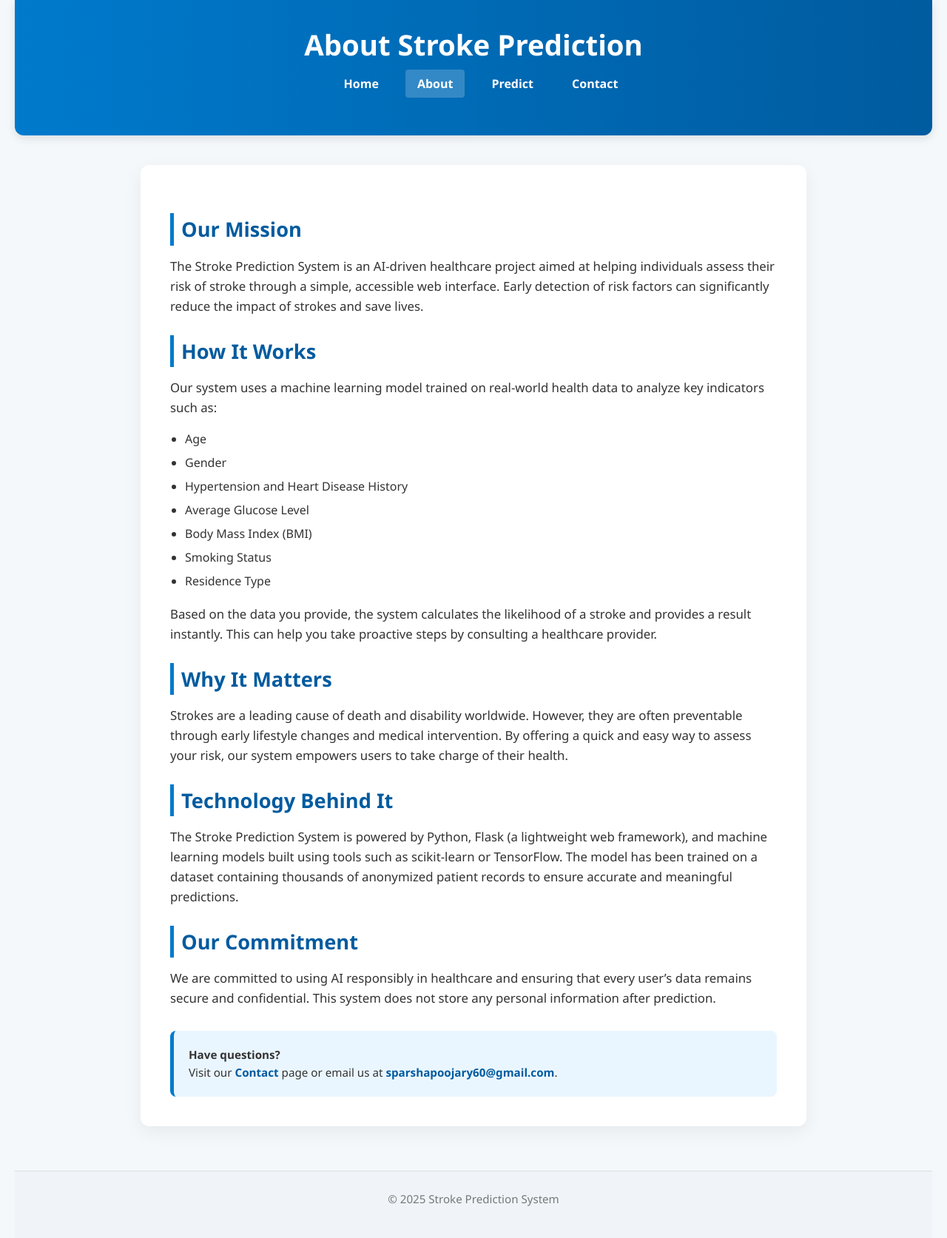
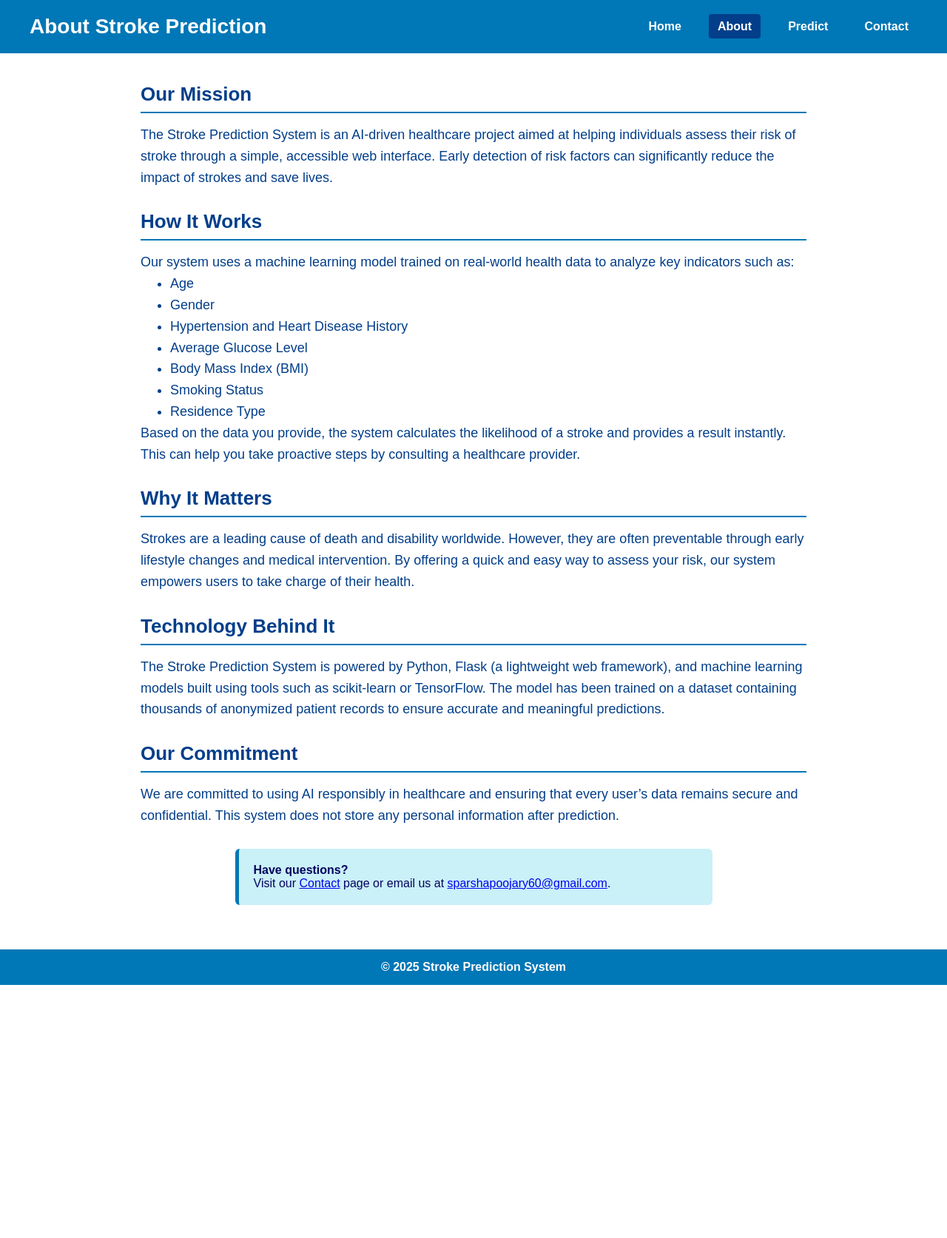
Before and after one commit to sparsha-lab/stroke-prediction, a Flask app: page /about in a window 1280 px wide. Shown: the whole page at 74% size. After the commit the page ends 1331 px from the top, so only its background shows below. Run offline with Flask 3, Linux system fonts and the light colour scheme; parts of the project's set-up code (start-up, migrations or seed data) failed here and were passed over.

Commit message:
Update style.css

```diff
--- a/static/style.css
+++ b/static/style.css
@@ -1,218 +1,175 @@
-/* RESET & BASE STYLES */
-* {
+/* Reset some basics */
+body, h1, h2, p, ul, li {
     margin: 0;
     padding: 0;
-    box-sizing: border-box;
+    font-family: Arial, sans-serif;
 }
 
-body {
-    font-family: 'Segoe UI', Tahoma, Geneva, Verdana, sans-serif;
-    background-color: #f4f8fb;
-    color: #333;
-    line-height: 1.6;
-    padding: 0 20px;
+/* Header styling */
+header {
+    background-color: #0077b6;
+    color: white;
+    padding: 20px 40px;
+    display: flex;
+    justify-content: space-between;
+    align-items: center;
 }
 
-/* HEADER */
-header {
-    background: linear-gradient(to right, #007acc, #005b9f);
-    color: white;
-    padding: 30px 0;
-    text-align: center;
-    border-radius: 0 0 12px 12px;
-    box-shadow: 0 4px 12px rgba(0, 0, 0, 0.1);
+/* Header title */
+header h1 {
+    font-size: 28px;
+    font-weight: bold;
 }
 
-header h1 {
-    font-size: 2.4em;
-    margin-bottom: 10px;
-}
-
-/* NAVIGATION */
+/* Navigation bar */
 nav ul {
     list-style: none;
     display: flex;
-    justify-content: center;
-    flex-wrap: wrap;
-    gap: 20px;
-    margin-top: 10px;
+    gap: 25px;
 }
 
+/* Nav links */
 nav ul li a {
-    color: #fff;
+    color: white;
     text-decoration: none;
     font-weight: 600;
-    padding: 8px 16px;
+    font-size: 16px;
+    padding: 8px 12px;
     border-radius: 4px;
     transition: background-color 0.3s ease;
 }
 
-nav ul li a:hover,
-nav ul li a.active {
-    background-color: rgba(255, 255, 255, 0.2);
+/* Active page highlight */
+nav ul li a.active,
+nav ul li a:hover {
+    background-color: #023e8a;
 }
 
-/* MAIN CONTENT CONTAINER */
-.main {
+/* Main content styling */
+section.main {
     max-width: 900px;
     margin: 40px auto;
-    background: white;
-    padding: 40px;
-    border-radius: 12px;
-    box-shadow: 0 8px 24px rgba(0, 0, 0, 0.06);
-    animation: fadeIn 0.5s ease;
+    padding: 0 20px;
+    color: #023e8a;
 }
 
-/* HEADINGS */
-h2 {
-    margin-top: 25px;
+/* About page specific styles */
+section.main h2 {
+    margin-top: 30px;
+    font-size: 26px;
+    border-bottom: 2px solid #0077b6;
+    padding-bottom: 8px;
     margin-bottom: 15px;
-    color: #005b9f;
-    font-size: 1.7em;
-    border-left: 5px solid #007acc;
-    padding-left: 10px;
 }
 
-/* PARAGRAPHS */
-p {
-    margin-bottom: 16px;
-    font-size: 1.05em;
+section.main p, section.main ul {
+    font-size: 18px;
+    line-height: 1.6;
 }
 
-/* LIST STYLING */
-ul {
-    padding-left: 20px;
-    margin-bottom: 20px;
+section.main ul {
+    list-style-type: disc;
+    margin-left: 40px;
 }
 
-ul li {
-    margin-bottom: 8px;
-    line-height: 1.5;
+/* Contact note box style (used on multiple pages) */
+.contact-note {
+    max-width: 600px;
+    margin: 30px auto 0;
+    background-color: #caf0f8;
+    border-left: 5px solid #0077b6;
+    padding: 20px;
+    border-radius: 6px;
+    font-size: 16px;
+    color: #03045e;
 }
 
-/* FORM STYLES */
+/* Footer style */
+footer {
+    text-align: center;
+    padding: 15px 0;
+    background-color: #0077b6;
+    color: white;
+    font-weight: 600;
+    margin-top: 60px;
+}
+
+/* Button and form uniform style (for predict & contact pages) */
 form {
-    display: flex;
-    flex-direction: column;
+    max-width: 600px;
+    margin: 20px auto;
+    background: white;
+    padding: 25px;
+    border-radius: 8px;
+    box-shadow: 0 0 12px rgba(0,0,0,0.1);
 }
 
 form label {
-    margin-top: 20px;
-    margin-bottom: 6px;
-    font-weight: bold;
-    color: #333;
+    display: block;
+    margin-top: 15px;
+    font-weight: 600;
+    color: #0077b6;
 }
 
-form input,
+form input[type="text"],
+form input[type="number"],
+form input[type="email"],
+form input[type="tel"],
 form select,
 form textarea {
-    padding: 10px;
-    font-size: 1em;
+    width: 100%;
+    padding: 10px 12px;
+    margin-top: 5px;
     border: 1px solid #ccc;
-    border-radius: 6px;
-    transition: border-color 0.3s, box-shadow 0.3s;
+    border-radius: 5px;
+    font-size: 16px;
+    box-sizing: border-box;
+    transition: border-color 0.3s ease;
 }
 
-form input:focus,
+form input[type="text"]:focus,
+form input[type="number"]:focus,
+form input[type="email"]:focus,
+form input[type="tel"]:focus,
 form select:focus,
 form textarea:focus {
-    border-color: #007acc;
-    box-shadow: 0 0 5px rgba(0, 122, 204, 0.2);
+    border-color: #0077b6;
     outline: none;
 }
 
-form textarea {
-    resize: vertical;
-}
-
-form button {
+form button[type="submit"] {
     margin-top: 25px;
-    background-color: #007acc;
-    color: #fff;
-    padding: 12px 20px;
+    background-color: #0077b6;
+    color: white;
     border: none;
+    padding: 12px 28px;
+    font-size: 18px;
     border-radius: 6px;
-    font-size: 1em;
-    font-weight: bold;
     cursor: pointer;
     transition: background-color 0.3s ease;
 }
 
-form button:hover {
-    background-color: #005b9f;
+form button[type="submit"]:hover {
+    background-color: #023e8a;
 }
 
-/* INFO NOTE BOX */
-.contact-note {
-    margin-top: 30px;
-    background-color: #eaf6ff;
-    border-left: 5px solid #007acc;
-    padding: 20px;
-    border-radius: 8px;
-    font-size: 0.95em;
+/* Align nav to right on index & about pages */
+header nav {
+    margin-left: auto;
 }
 
-.contact-note a {
-    color: #005b9f;
-    font-weight: bold;
-    text-decoration: none;
-}
-
-.contact-note a:hover {
-    text-decoration: underline;
-}
-
-/* FOOTER */
-footer {
-    text-align: center;
-    margin-top: 60px;
-    padding: 25px 0;
-    font-size: 0.9em;
-    color: #777;
-    border-top: 1px solid #ddd;
-    background-color: #f0f4f8;
-}
-
-/* LINKS */
-a {
-    color: #007acc;
-    text-decoration: none;
-    transition: color 0.2s ease-in-out;
-}
-
-a:hover {
-    color: #005b9f;
-    text-decoration: underline;
-}
-
-/* ANIMATION */
-@keyframes fadeIn {
-    from {
-        opacity: 0;
-        transform: translateY(15px);
+/* Responsive tweak */
+@media (max-width: 600px) {
+    header {
+        flex-direction: column;
+        align-items: flex-start;
     }
-    to {
-        opacity: 1;
-        transform: translateY(0);
+    nav ul {
+        flex-direction: column;
+        gap: 10px;
+        margin-top: 10px;
+    }
+    section.main {
+        margin: 20px 10px;
     }
 }
-
-/* RESPONSIVE DESIGN */
-@media (max-width: 768px) {
-    header h1 {
-        font-size: 1.8em;
-    }
-
-    .main {
-        padding: 25px;
-    }
-
-    nav ul {
-        flex-direction: column;
-        gap: 12px;
-    }
-
-    form button {
-        width: 100%;
-    }
-}
```
